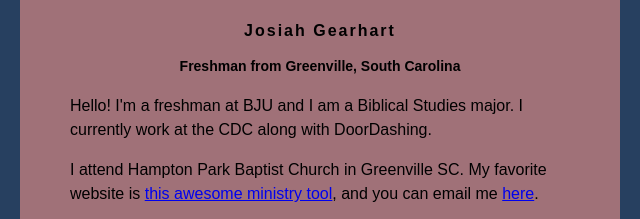
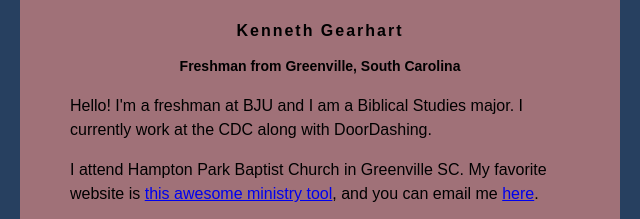
Before and after one commit to JosiahGearhart/JosiahGearhart.github.io, a plain HTML site: page index.html in a window 1280 px wide. Shown: the top 219 px of the page, 320-960 px from the left. Drawn offline with Linux system fonts and the light colour scheme.

Commit message:
Update index.html

```diff
--- a/index.html
+++ b/index.html
@@ -36,7 +36,7 @@ h3 {
 </head>
 <body>
     <div id="content">
-        <h1>Josiah Gearhart</h1>
+        <h1>Kenneth Gearhart</h1>
         <h2>Freshman from Greenville, South Carolina</h2>
 
          <p>Hello! I'm a freshman at BJU and I am a Biblical Studies major. I currently work at the CDC along with DoorDashing.</p>
```
